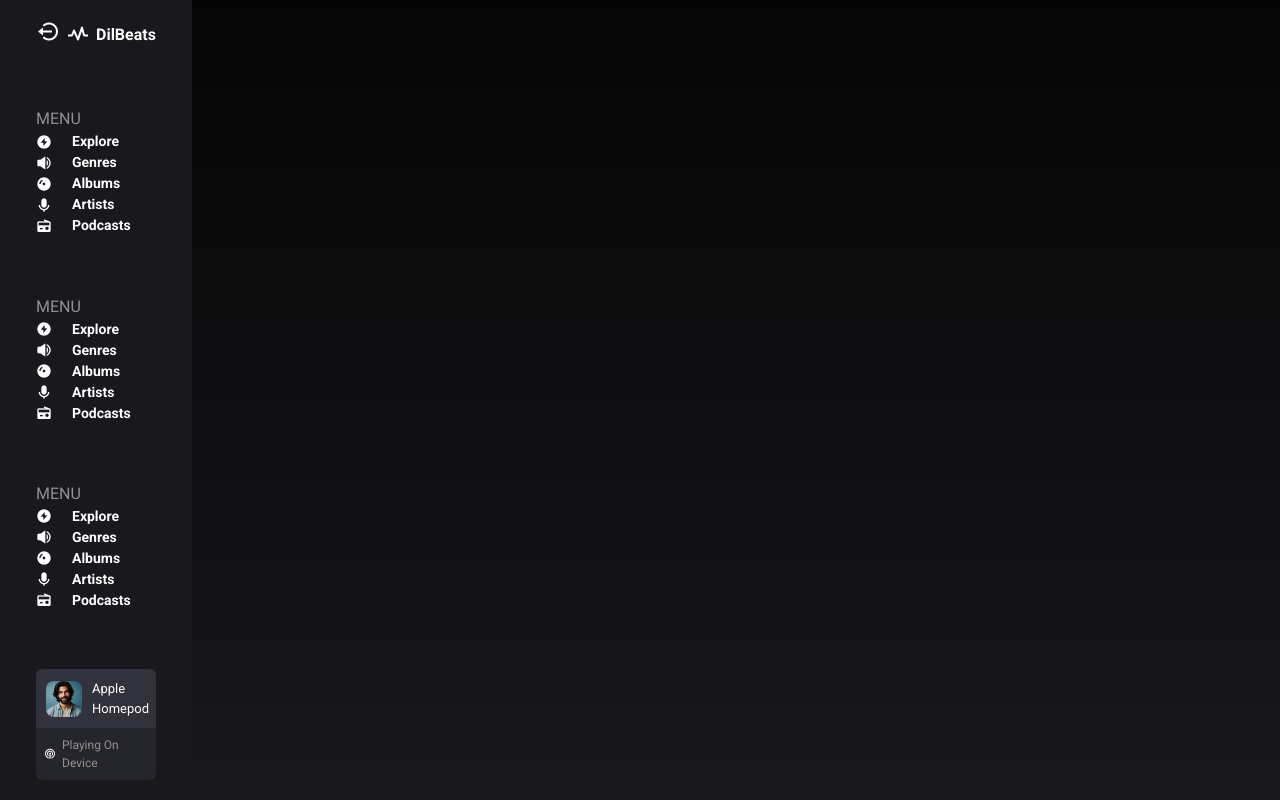
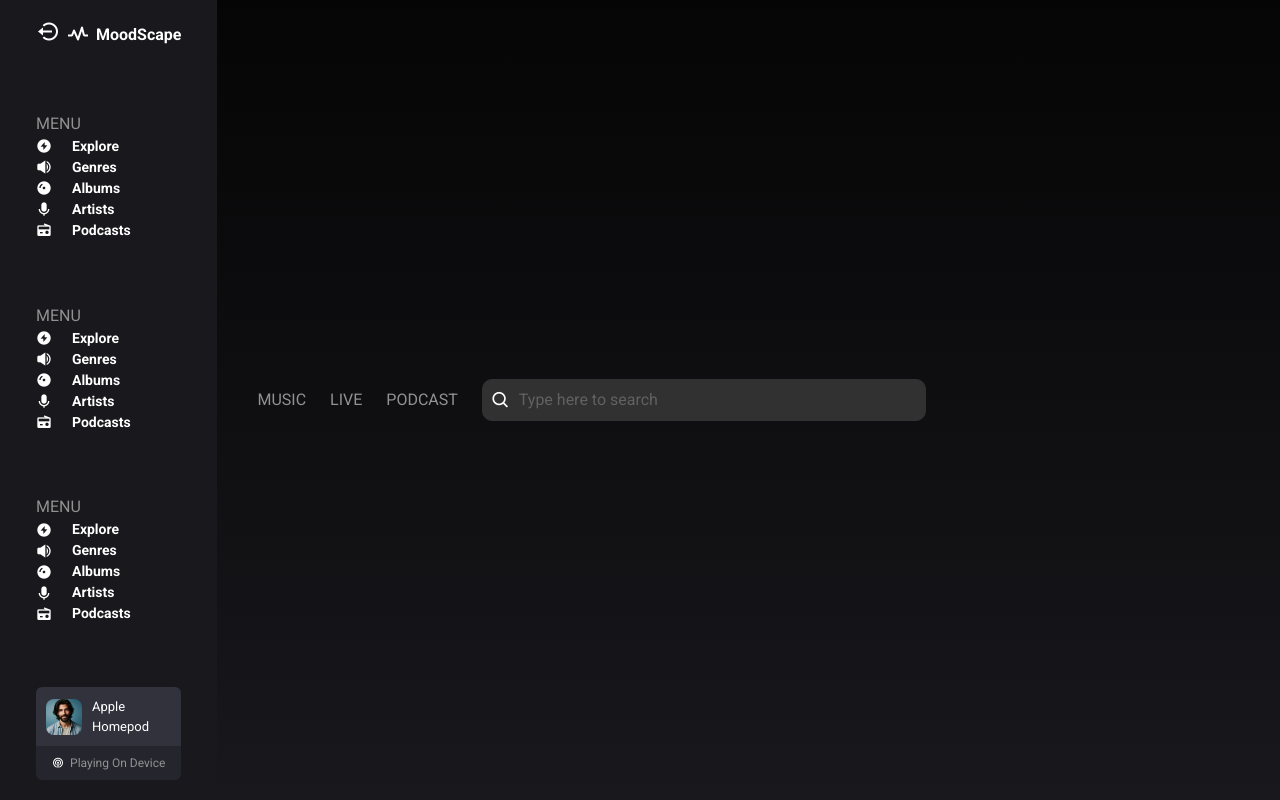
Before and after one commit to Reet-jirety/MicroserviceMoodScape, a React (Vite) app in the folder frontend/: page / in a window 1280 px wide. Built offline with nearby package versions, Linux system fonts and the light colour scheme.

Commit message:
Added searchbar

```diff
--- /dev/null
+++ b/frontend/src/components/searchbar/Searchbar.jsx
@@ -0,0 +1,14 @@
+import Search from "./search/Search";
+import Option from "./option/Option";
+
+function Searchbar(){
+    return(
+        <div className="searchbar flex flex-row items-center gap-6 pl-10 " >
+
+            <Option />
+            <Search />
+        </div>
+    )
+}
+
+export default Searchbar;
--- /dev/null
+++ b/frontend/src/components/searchbar/option/Option.jsx
@@ -0,0 +1,10 @@
+function Option(){
+    return(
+        <div className="option flex flex-row items-center gap-6">
+             <h5 className="text-[#919191] mb-[12px] uppercase">Music</h5>
+             <h5 className="text-[#919191] mb-[12px] uppercase">Live</h5>
+             <h5 className="text-[#919191] mb-[12px] uppercase">Podcast</h5>
+        </div>
+    )
+}
+export default Option;
--- /dev/null
+++ b/frontend/src/components/searchbar/search/Search.jsx
@@ -0,0 +1,12 @@
+function Search(){
+  return (
+     <div className="search items-center mb-6 flex flex-row border border-[#313131] w-[100%]  pl-2 gap-2 bg-[#313131] rounded-[10px] p-2">
+        <i className="bx bx-search text-[20px] transition-all duration-300 ease-in-out"></i>
+        {/* <div className="border border-[#919191] w-[100%] "> */}
+             <input type="text" placeholder="Type here to search" className="w-[100%] light outline-none text-[#919191]"  />
+        {/* </div> */}
+     </div>
+  )
+}
+
+export default Search;
--- a/frontend/src/components/sidebar/logo/Logo.jsx
+++ b/frontend/src/components/sidebar/logo/Logo.jsx
@@ -5,7 +5,7 @@ function Logo() {
           <i className="bx bx-log-out-circle text-[24px] transition-all duration-300 ease-in-out"></i>
         </button>
         <i className="bx bx-pulse text-[24px] transition-all duration-300 ease-in-out"></i>
-        <a href="/" className="font-bold transition-all duration-300 ease-in-out text-white">DilBeats</a>
+        <a href="/" className="font-bold transition-all duration-300 ease-in-out text-white">MoodScape</a>
       </div>
     );
   }
--- a/frontend/src/pages/home/Home.jsx
+++ b/frontend/src/pages/home/Home.jsx
@@ -1,10 +1,11 @@
 import Sidebar from "../../components/sidebar/Sidebar"
-
+import Searchbar from "../../components/searchbar/Searchbar"
 function Home() {
 
   return (
-    <div className="home_container w-full grid" style={{ gridTemplateColumns: "1fr 4fr 2fr", background: "linear-gradient(#050505, #18181d)" }}>
+    <div className="home_container w-full grid" style={{ gridTemplateColumns: "1fr 4fr 2fr", background: "linear-gradient(#050505, #18181d)" }}  >
       <Sidebar/>
+      <Searchbar/>
     </div>
   )
 }
```
Also changed, not shown: frontend/src/components/searchbar/option/Option.css (added), frontend/src/components/searchbar/search/Search.css (added).
